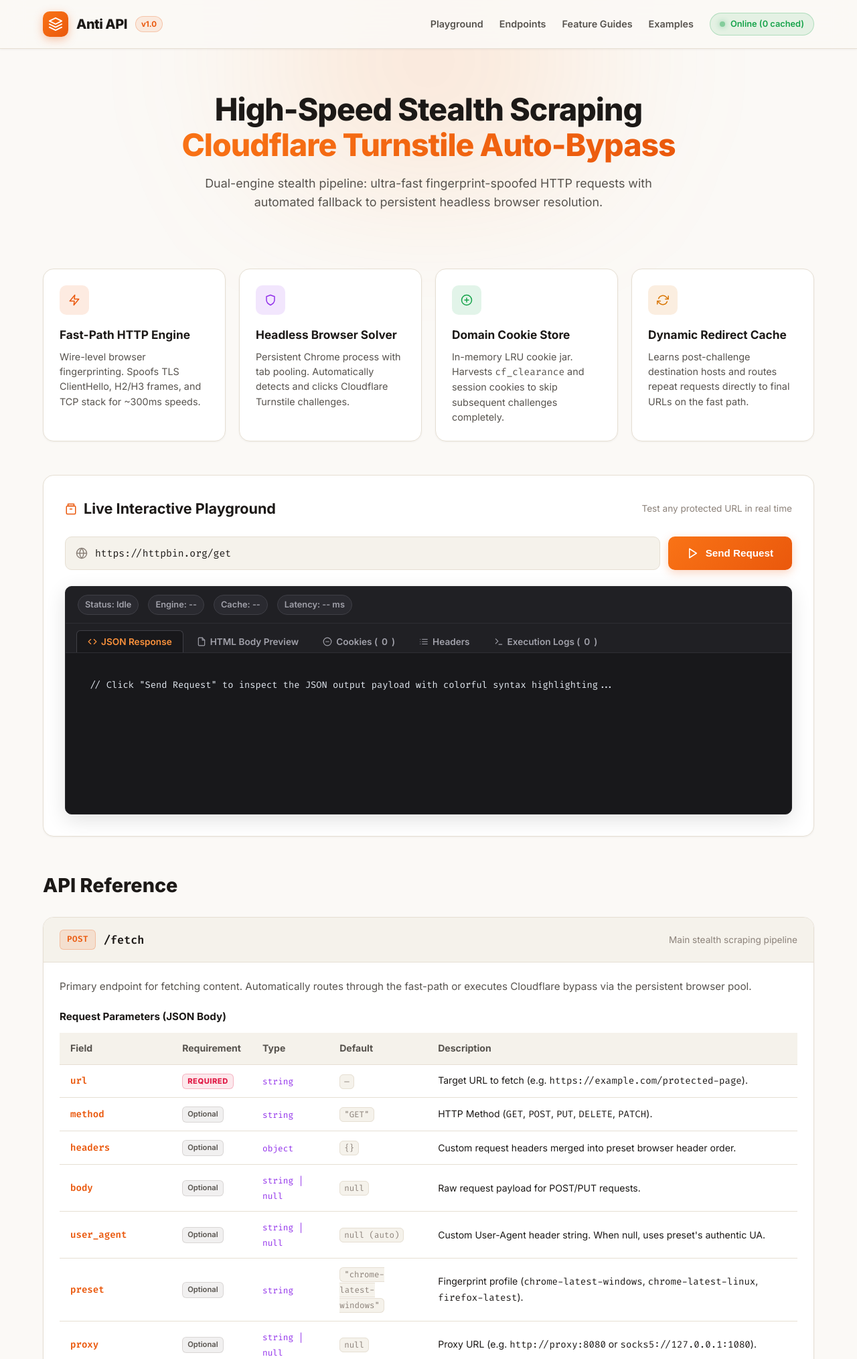
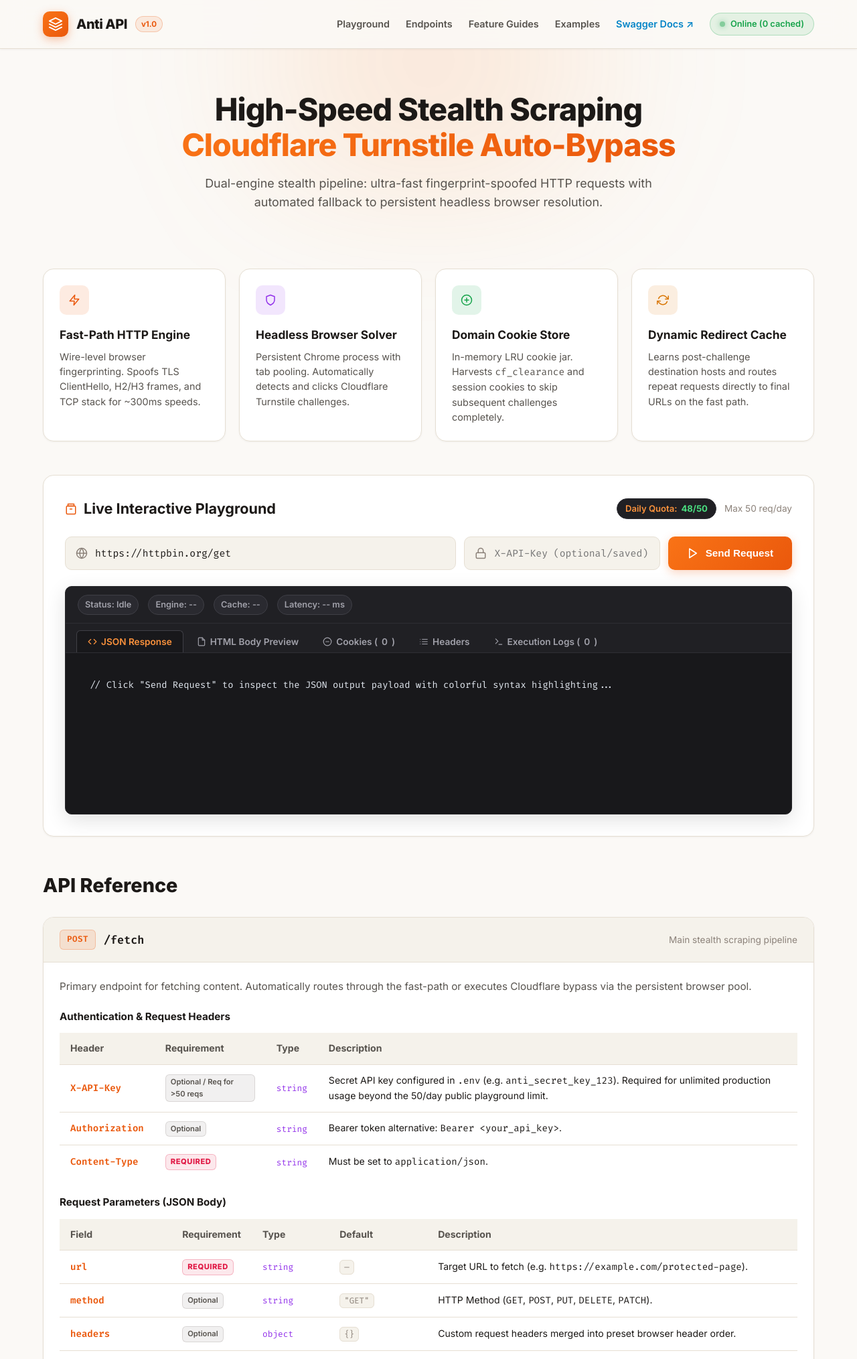
Before and after one commit to masudranaxpert/webscrape, a FastAPI app: page / in a window 1280 px wide. Shown: the top 2029 px of the page at 67% size. Run offline with FastAPI, Linux system fonts and the light colour scheme; data that the repository does not hold is empty.

Commit message:
feat: add API key authentication, modular v1 router, and health diagnostic endpoint with associated configuration and documentation.

```diff
--- a/app/api/v1/endpoints/health.py
+++ b/app/api/v1/endpoints/health.py
@@ -5,6 +5,7 @@
 from fastapi import APIRouter
 from fastapi.responses import JSONResponse
 
+from app.core.auth import quota_manager
 from app.core.config import DEBUG
 from app.core.cookie_store import store
 
@@ -17,11 +18,12 @@
     response_description="System status, active cache count, and diagnostic flags.",
 )
 async def health() -> JSONResponse:
-    """Diagnostic endpoint checking service uptime and cookie store metrics."""
+    """Diagnostic endpoint checking service uptime, cookie metrics, and in-memory quota."""
     cached = store.all_domains()
     return JSONResponse({
         "status": "ok",
         "debug": DEBUG,
         "domains_cached": len(cached),
         "cached_domains": list(cached.keys()),
+        "quota": quota_manager.get_status(),
     })
--- a/app/core/config.py
+++ b/app/core/config.py
@@ -13,6 +13,7 @@
 TEMPLATES_DIR: Path = BASE_DIR / "templates"
 DOCS_HTML_PATH: Path = TEMPLATES_DIR / "index.html"
 
+API_KEY: str = os.getenv("API_KEY", "")
 DEBUG: bool = os.getenv("DEBUG", "false").lower() in ("true", "1", "yes")
 PORT: int = int(os.getenv("PORT", "8000"))
 DEFAULT_COOKIE_TTL: int = int(os.getenv("DEFAULT_COOKIE_TTL", "3600"))
--- a/templates/index.html
+++ b/templates/index.html
@@ -36,6 +36,7 @@
         <a href="#endpoints" class="nav-link">Endpoints</a>
         <a href="#guides" class="nav-link">Feature Guides</a>
         <a href="#examples" class="nav-link">Examples</a>
+        <a href="/docs" target="_blank" class="nav-link" style="color:var(--accent-cyan);font-weight:600;">Swagger Docs ↗</a>
         <div class="status-badge" id="liveStatusBadge">
           <span class="status-dot"></span>
           <span id="statusText">Connecting...</span>
@@ -116,11 +117,18 @@
           </svg>
           Live Interactive Playground
         </h2>
-        <span style="font-size: 0.85rem; color: var(--text-muted);">Test any protected URL in real time</span>
+        <div style="display:flex;align-items:center;gap:12px;">
+          <div style="display:inline-flex;align-items:center;gap:6px;padding:4px 12px;background:#202024;border:1px solid #2e2e34;border-radius:20px;font-size:0.82rem;">
+            <span style="color:#fb923c;font-weight:600;">Daily Quota:</span>
+            <span id="dailyQuota" style="font-weight:700;color:#4ade80;">50/50</span>
+          </div>
+          <span style="font-size: 0.85rem; color: var(--text-muted);">Max 50 req/day</span>
+        </div>
       </div>
 
       <form id="fetchForm" class="interactive-form">
-        <div class="input-wrapper">
+        <div style="display:flex;gap:12px;width:100%;flex-wrap:wrap;">
+          <div class="input-wrapper" style="flex:2;min-width:280px;">
             <svg class="svg-icon input-icon" viewBox="0 0 24 24">
               <circle cx="12" cy="12" r="10" />
               <line x1="2" y1="12" x2="22" y2="12" />
@@ -129,12 +137,20 @@
             <input type="url" id="targetUrl" class="input-url" placeholder="https://example.com/protected-page"
               value="https://httpbin.org/get" required />
           </div>
-        <button type="submit" id="submitBtn" class="btn-send">
+          <div class="input-wrapper" style="flex:1;min-width:200px;">
+            <svg class="svg-icon input-icon" viewBox="0 0 24 24">
+              <rect x="3" y="11" width="18" height="11" rx="2" ry="2" />
+              <path d="M7 11V7a5 5 0 0 1 10 0v4" />
+            </svg>
+            <input type="password" id="apiKeyInput" class="input-url" placeholder="X-API-Key (optional/saved)" />
+          </div>
+          <button type="submit" id="submitBtn" class="btn-send" style="min-width:140px;">
             <svg class="svg-icon" id="btnIcon" viewBox="0 0 24 24">
               <polygon points="5 3 19 12 5 21 5 3" />
             </svg>
             <span id="btnLabel">Send Request</span>
           </button>
+        </div>
       </form>
 
       <!-- Response Card -->
@@ -236,6 +252,40 @@
             Primary endpoint for fetching content. Automatically routes through the fast-path or executes Cloudflare
             bypass via the persistent browser pool.
           </p>
+
+          <h4 style="margin-bottom: 12px; font-size: 0.95rem;">Authentication & Request Headers</h4>
+          <div class="table-container" style="margin-bottom: 24px;">
+            <table>
+              <thead>
+                <tr>
+                  <th>Header</th>
+                  <th>Requirement</th>
+                  <th>Type</th>
+                  <th>Description</th>
+                </tr>
+              </thead>
+              <tbody>
+                <tr>
+                  <td><span class="param-name">X-API-Key</span></td>
+                  <td><span class="badge-opt">Optional / Req for >50 reqs</span></td>
+                  <td><span class="param-type">string</span></td>
+                  <td>Secret API key configured in <code>.env</code> (e.g. <code>anti_secret_key_123</code>). Required for unlimited production usage beyond the 50/day public playground limit.</td>
+                </tr>
+                <tr>
+                  <td><span class="param-name">Authorization</span></td>
+                  <td><span class="badge-opt">Optional</span></td>
+                  <td><span class="param-type">string</span></td>
+                  <td>Bearer token alternative: <code>Bearer &lt;your_api_key&gt;</code>.</td>
+                </tr>
+                <tr>
+                  <td><span class="param-name">Content-Type</span></td>
+                  <td><span class="badge-req">Required</span></td>
+                  <td><span class="param-type">string</span></td>
+                  <td>Must be set to <code>application/json</code>.</td>
+                </tr>
+              </tbody>
+            </table>
+          </div>
 
           <h4 style="margin-bottom: 12px; font-size: 0.95rem;">Request Parameters (JSON Body)</h4>
           <div class="table-container">
@@ -646,9 +696,10 @@
         </div>
         <pre><code><span class="hl-keyword">import</span> httpx
 
-<span class="hl-comment"># Send stealth request</span>
+<span class="hl-comment"># Send stealth request with API key</span>
 response = httpx.<span class="hl-fn">post</span>(
     <span class="hl-string">"http://127.0.0.1:8000/fetch"</span>,
+    headers={<span class="hl-string">"X-API-Key"</span>: <span class="hl-string">"anti_secret_key_123"</span>},
     json={
         <span class="json-key">"url"</span>: <span class="hl-string">"https://example.com/protected-page"</span>,
         <span class="json-key">"selector"</span>: <span class="hl-string">"title"</span>,
@@ -677,6 +728,7 @@
           </button>
         </div>
         <pre><code><span class="hl-fn">curl</span> -X POST http://127.0.0.1:8000/fetch \
+  -H <span class="hl-string">"X-API-Key: anti_secret_key_123"</span> \
   -H <span class="hl-string">"Content-Type: application/json"</span> \
   -d <span class="hl-string">'{
     "url": "https://example.com/protected-page",
--- a/templates/index.js
+++ b/templates/index.js
@@ -69,7 +69,27 @@
   });
 });
 
-// Live Health Status Checker
+// In-memory quota state tracked from server
+let serverQuota = { limit: 50, used: 0, remaining: 50 };
+
+function updatePlaygroundQuotaUI(quotaData) {
+  if (quotaData) {
+    serverQuota = quotaData;
+  }
+  const quotaEl = document.getElementById('dailyQuota');
+  if (quotaEl) {
+    quotaEl.textContent = `${serverQuota.remaining}/${serverQuota.limit}`;
+    if (serverQuota.remaining <= 5) {
+      quotaEl.style.color = '#f43f5e';
+    } else if (serverQuota.remaining <= 15) {
+      quotaEl.style.color = '#fbbf24';
+    } else {
+      quotaEl.style.color = '#4ade80';
+    }
+  }
+}
+
+// Live Health & Quota Status Checker
 async function checkHealth() {
   const statusText = document.getElementById('statusText');
   const liveStatusBadge = document.getElementById('liveStatusBadge');
@@ -79,6 +99,9 @@
     if (data.status === 'ok') {
       statusText.textContent = `Online (${data.domains_cached} cached)`;
       liveStatusBadge.style.color = 'var(--accent-green)';
+      if (data.quota) {
+        updatePlaygroundQuotaUI(data.quota);
+      }
     }
   } catch (err) {
     statusText.textContent = 'Offline';
@@ -91,6 +114,7 @@
 // Form Submission & Live Runner
 const fetchForm = document.getElementById('fetchForm');
 const targetUrlInput = document.getElementById('targetUrl');
+const apiKeyInput = document.getElementById('apiKeyInput');
 const submitBtn = document.getElementById('submitBtn');
 const btnLabel = document.getElementById('btnLabel');
 const jsonOutput = document.getElementById('jsonOutput');
@@ -110,6 +134,19 @@
   e.preventDefault();
   const url = targetUrlInput.value.trim();
   if (!url) return;
+
+  const apiKey = apiKeyInput ? apiKeyInput.value.trim() : '';
+
+  // If no API key and server quota is already 0, block early
+  if (!apiKey && serverQuota.remaining <= 0) {
+    statusPill.className = 'metric-pill amber';
+    statusPill.textContent = 'Quota Exceeded';
+    jsonOutput.innerHTML = `<span style="color:#f43f5e">// [429 Too Many Requests]\nDaily server demo limit (${serverQuota.limit}/${serverQuota.limit}) reached.\nPlease provide a valid X-API-Key in the input box for unlimited scraping.</span>`;
+    if (logsList) {
+      logsList.innerHTML = `<div style="color:#f43f5e;font-weight:700">[RATE-LIMIT] In-memory server quota exhausted (${serverQuota.limit}/${serverQuota.limit}). Provide an API Key to bypass demo limit.</div>`;
+    }
+    return;
+  }
 
   submitBtn.disabled = true;
   btnLabel.textContent = 'Processing...';
@@ -133,14 +170,50 @@
   const t0 = performance.now();
 
   try {
+    const reqHeaders = { 'Content-Type': 'application/json' };
+    if (apiKey) {
+      reqHeaders['X-API-Key'] = apiKey;
+    }
+
     const res = await fetch('/fetch', {
       method: 'POST',
-      headers: { 'Content-Type': 'application/json' },
+      headers: reqHeaders,
       body: JSON.stringify({ url: url })
     });
 
     const elapsed = Math.round(performance.now() - t0);
     const data = await res.json();
+
+    // Refresh live quota from server
+    checkHealth();
+
+    // Handle 429 Rate Limit
+    if (res.status === 429) {
+      statusPill.className = 'metric-pill amber';
+      statusPill.textContent = '429 Rate Limited';
+      viaPill.textContent = 'Engine: --';
+      cachePill.textContent = 'Cache: --';
+      timePill.textContent = `Latency: ${elapsed} ms`;
+      jsonOutput.innerHTML = syntaxHighlight(data);
+      if (logsList) {
+        logsList.innerHTML = `<div style="color:#f43f5e;font-weight:700">[429 RATE-LIMIT] ${data.detail || 'Daily server demo limit reached. Provide a valid X-API-Key.'}</div>`;
+      }
+      return;
+    }
+
+    // Handle 401 Unauthorized
+    if (res.status === 401) {
+      statusPill.className = 'metric-pill amber';
+      statusPill.textContent = '401 Unauthorized';
+      viaPill.textContent = 'Engine: --';
+      cachePill.textContent = 'Cache: --';
+      timePill.textContent = `Latency: ${elapsed} ms`;
+      jsonOutput.innerHTML = syntaxHighlight(data);
+      if (logsList) {
+        logsList.innerHTML = `<div style="color:#f43f5e;font-weight:700">[AUTH-ERROR] 401 Unauthorized: Invalid API Key. Please verify your X-API-Key.</div>`;
+      }
+      return;
+    }
 
     // Update Status Pill
     if (data.status_code >= 200 && data.status_code < 300) {
```
Also changed, not shown: app/api/v1/router.py (+17 -4 lines), app/core/auth.py (added, +88 -0 lines), README.md, 1 other file. Lines whose indentation alone changed are shown as unchanged.
